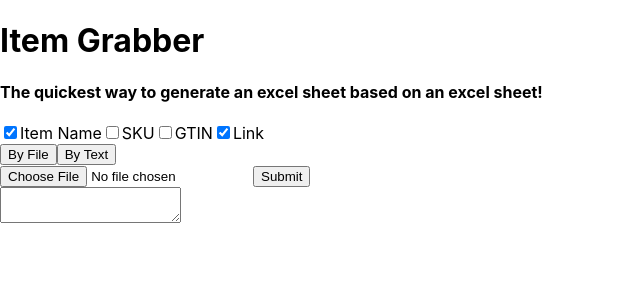
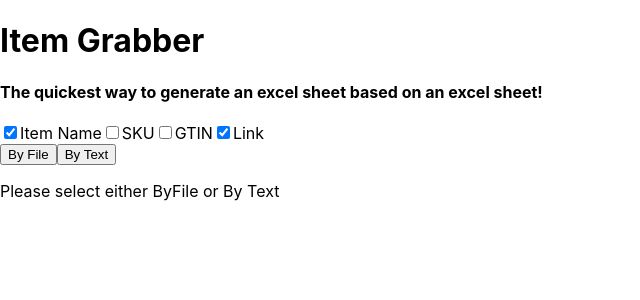
Before and after one commit to JosephArbelaez/CSPDocs, a React (Create React App) app: page / in a window 1280 px wide. Shown: the top 300 px of the page, without its empty margins (0-640 px from the left). Built offline with nearby package versions, Linux system fonts and the light colour scheme.

Commit message:
Choice Buttons #1

```diff
--- a/src/App.js
+++ b/src/App.js
@@ -5,14 +5,41 @@ import Choice from './components/Choice';
 import ByFile from './components/ByFile';
 import ByText from './components/ByText';
 
+const initialState = {
+  choice: 'empty'
+}
+
 class App extends Component {
+
+  constructor() {
+    super();
+    this.state = initialState;
+  }
+
+  onChoiceButtonClick = (choice) => {
+    if (choice === 'file'){
+      this.setState({choice: 'byFile'});
+    }
+    if (choice === 'text'){
+      this.setState({choice: 'byText'});
+    }
+  }
+
   render() {
+    const { choice } = this.state;
     return (
       <div>
         <Header />
-        <Choice />
-        <ByFile />
-        <ByText />
+        <Choice onChoiceButtonClick={this.onChoiceButtonClick}/>
+        {
+          choice === 'file' ?
+            <ByFile /> :
+            choice === 'text' ?
+              <ByText /> :
+              <p>
+                {'Please select either ByFile or By Text'}
+              </p>
+        }
       </div>
     );
   }
```
